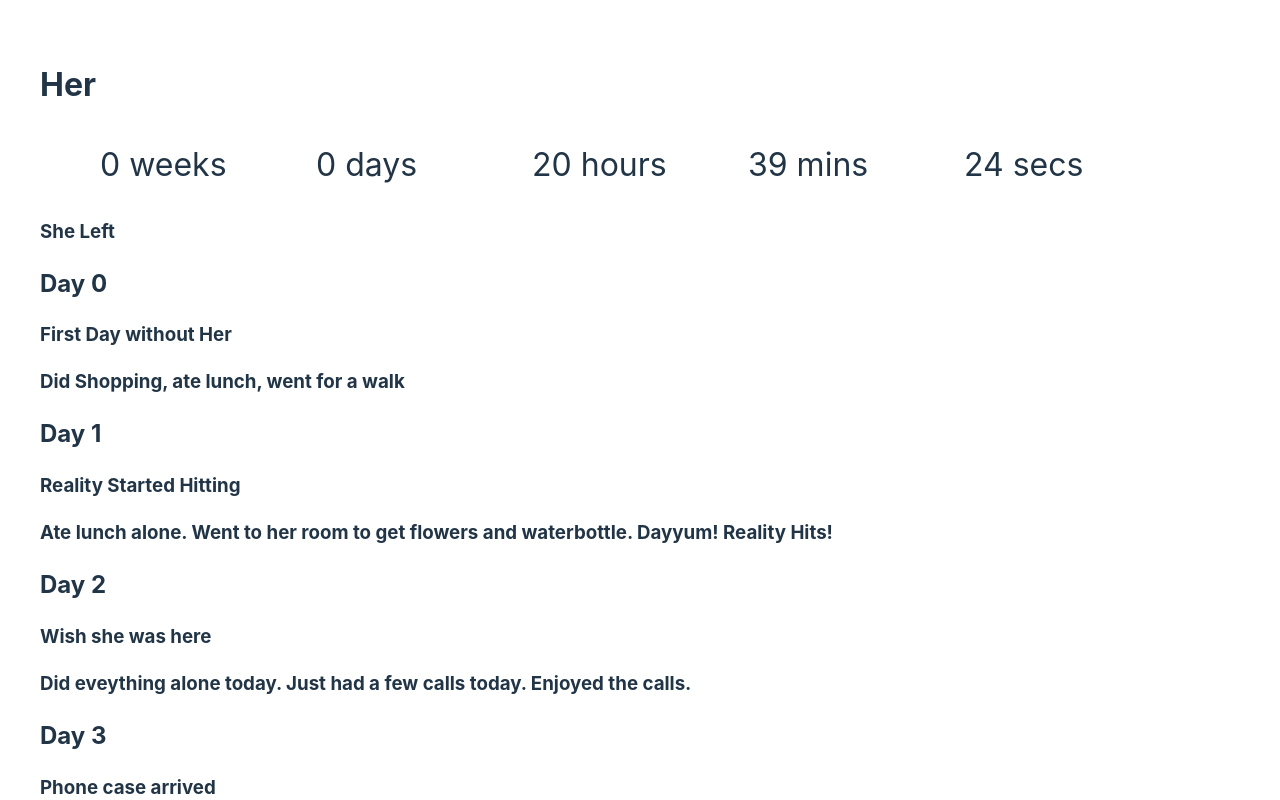
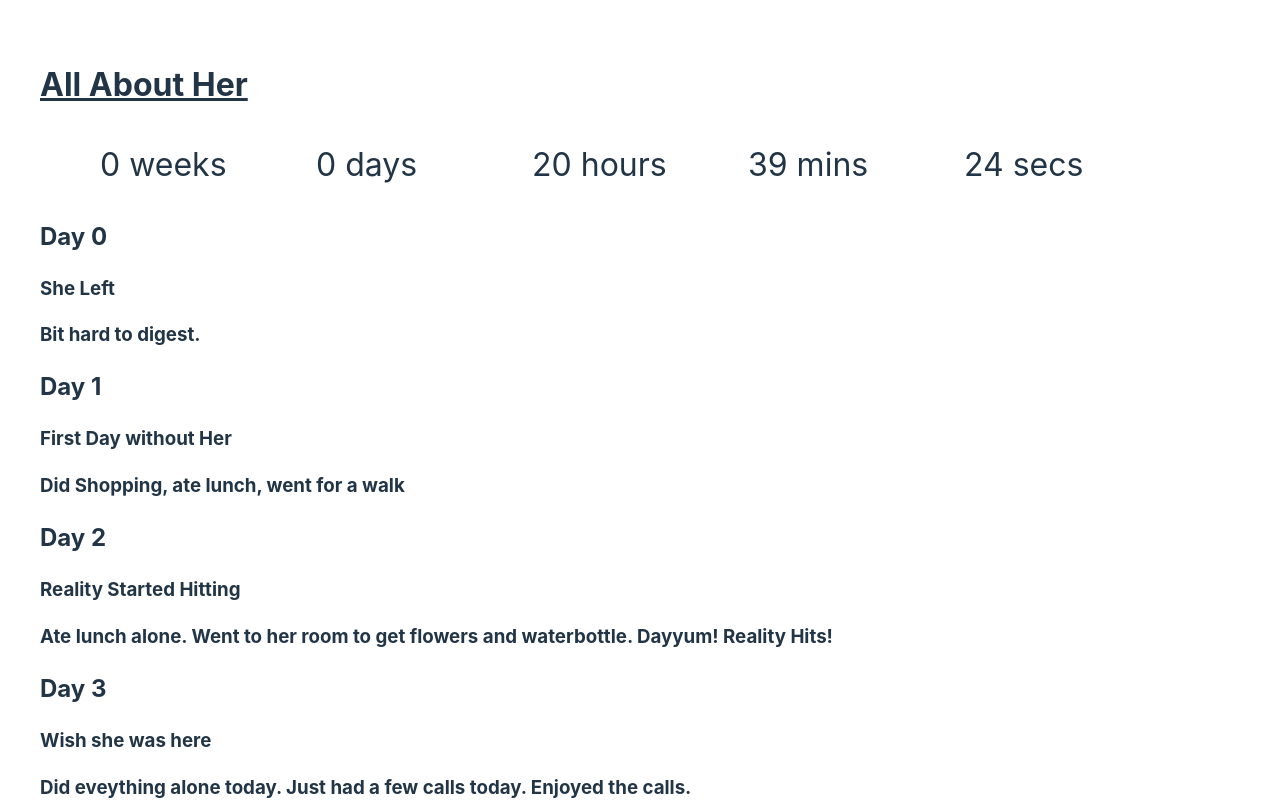
Before and after one commit to im-nihar/todo, a React (Vite) app: page / in a window 1280 px wide. Shown: the top 800 px of the page. Built offline with nearby package versions, Linux system fonts and the light colour scheme.

Commit message:
Minor changes

```diff
--- a/src/App.css
+++ b/src/App.css
@@ -3,5 +3,9 @@
   padding: 2em;
 }
 
+h1{
+  text-decoration: underline;
+}
+
 .card {
 }
--- a/src/App.jsx
+++ b/src/App.jsx
@@ -8,11 +8,10 @@ function App() {
 
   return (
     <>
-      <h1>Her</h1>
+      <h1>All About Her</h1>
       <div className="card">
         <Timer/>
         <Home/>
-
       </div>
     </>
   )
--- a/src/pages/home.jsx
+++ b/src/pages/home.jsx
@@ -2,7 +2,11 @@ import { useEffect } from "react";
 
 export default function Home() {
   const daysList = [
-    { day: "Day 0", msg: "She Left" },
+    {
+      day: "Day 0",
+      msg: "She Left",
+      dayWent: "Bit hard to digest.",
+    },
     {
       day: "Day 1",
       msg: "First Day without Her",
@@ -28,16 +32,17 @@ export default function Home() {
     },
   ];
 
-  useEffect(() => {
-    console.log("daysList", daysList);
-  }, []);
+  // useEffect(() => {
+  //   console.log("daysList", daysList);
+  // }, []);
+
   return (
     <div>
       {daysList.map((element, index) => (
         <div key={index}>
+          <h2>{element.day}</h2>
           <h3>{element.msg}</h3>
           <h3>{element.dayWent}</h3>
-          <h2>{element.day}</h2>
         </div>
       ))}
     </div>
```
